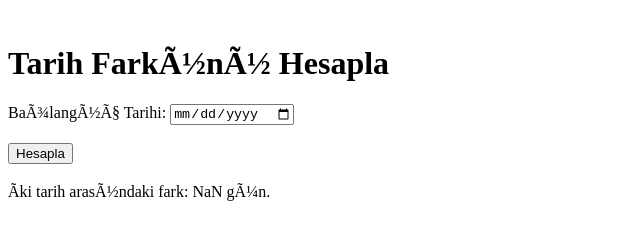
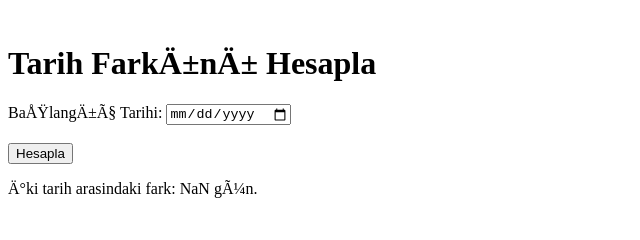
Before and after one commit to SedatzudnuG/sdtgndz.github.io, a plain HTML site: page index.htm in a window 1280 px wide. Both pictures are taken after a click on the button "Hesapla". Shown: the whole page, without its empty margins (0-640 px from the left). Drawn offline with Linux system fonts and the light colour scheme.

Commit message:
Update index.htm

```diff
--- a/index.htm
+++ b/index.htm
@@ -3,7 +3,7 @@
 <head>
 <meta http-equiv=Content-Type content="text/html; charset=Windows-1254">
 <meta name=Generator content="Microsoft Word 15 (filtered)">
-<title>Sedat GünDÜZ</title>
+<title>Sedat Gündüz</title>
 <style>
 <!--
  /* Font Definitions */
@@ -66,9 +66,9 @@ div.WordSection1
 
 
 
-<h1>Tarih Farkýný Hesapla</h1>
+<h1>Tarih Farkını Hesapla</h1>
 
-<label for="startDate">Baþlangýç Tarihi:</label>
+<label for="startDate">Başlangıç Tarihi:</label>
 <input type="date" id="startDate"><br><br>
 
 <button onclick="calculateDateDifference()">Hesapla</button>
@@ -85,7 +85,7 @@ function calculateDateDifference() {
   const dayDifference = Math.ceil(timeDifference / (1000 * 3600 * 24));
 
   const resultElement = document.getElementById("result");
-  resultElement.textContent = "Ýki tarih arasýndaki fark: " + dayDifference + " gün.";
+  resultElement.textContent = "İki tarih arasindaki fark: " + dayDifference + " gün.";
 }
 </script>
 
```
